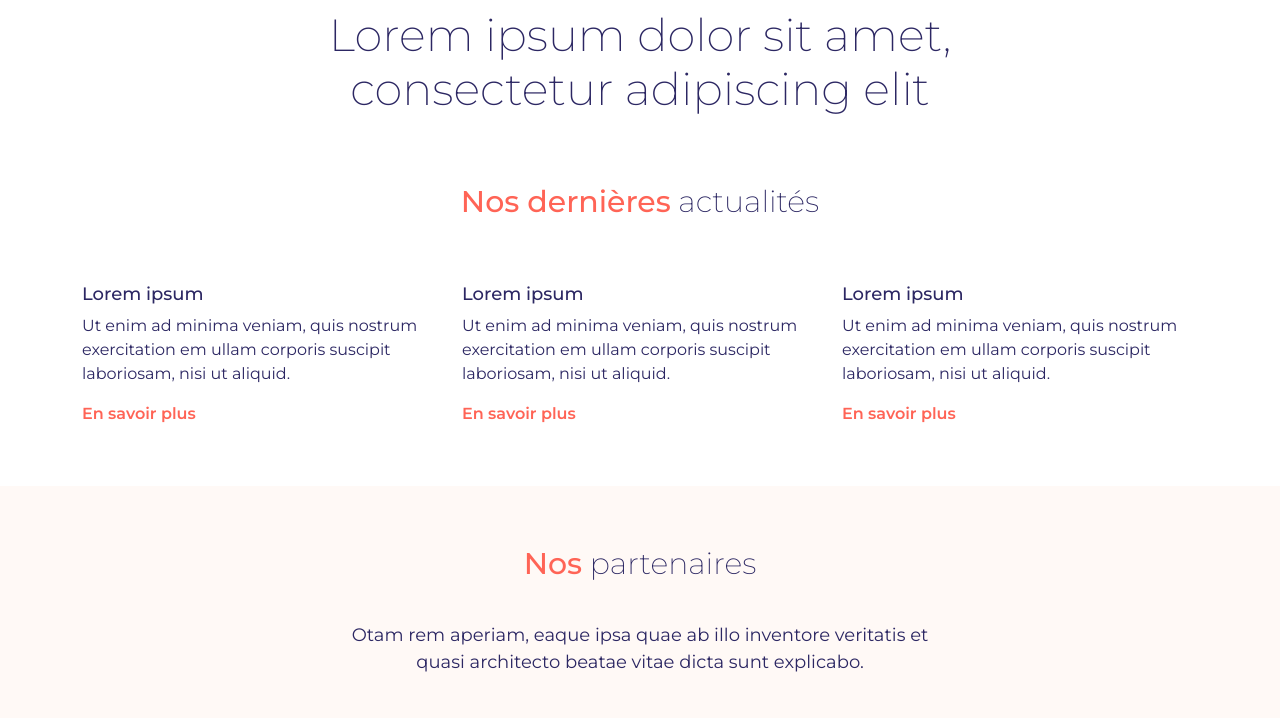
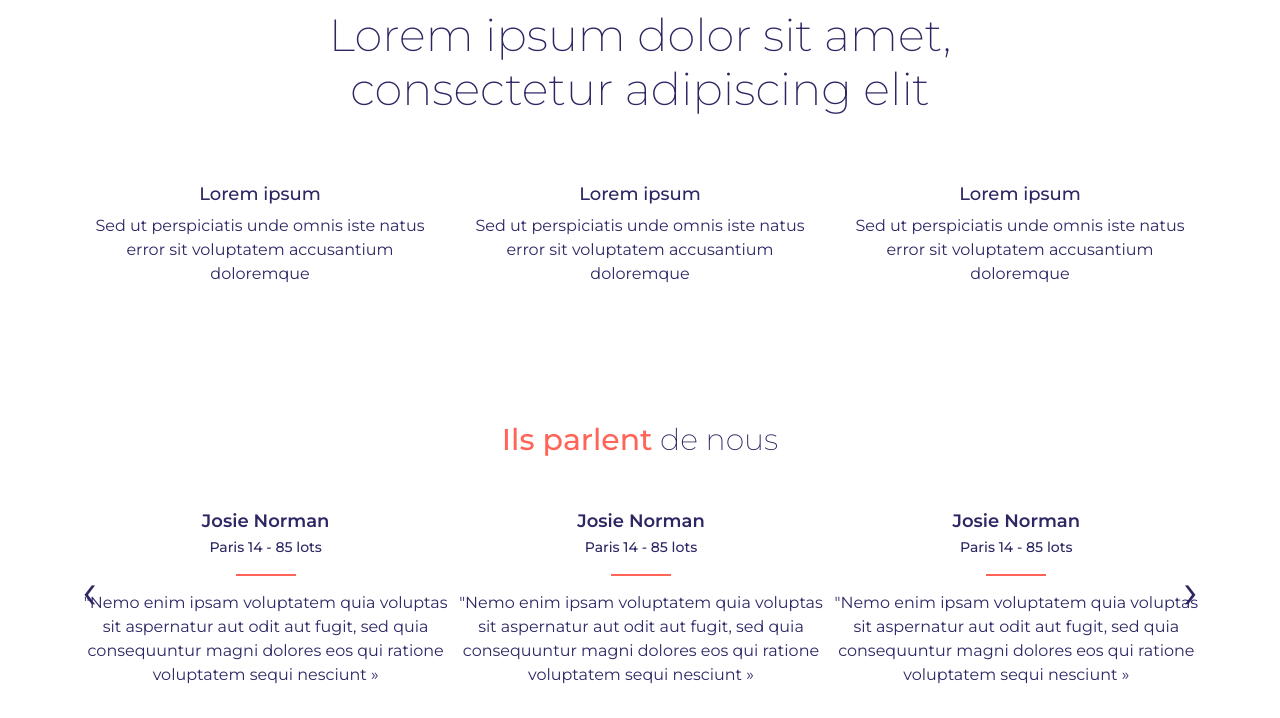
Before and after one commit to integraweb21/Tailorcopro, a plain HTML site: page index.html in a window 1280 px wide. Shown: the part 234-952 px from the top of the page. Drawn offline with nearby package versions, Linux system fonts and the light colour scheme.

Commit message:
Testimonials

```diff
--- a/index.html
+++ b/index.html
@@ -11,12 +11,10 @@
     <link href="https://cdn.jsdelivr.net/npm/bootstrap@5.2.0-beta1/dist/css/bootstrap.min.css" rel="stylesheet" integrity="sha384-0evHe/X+R7YkIZDRvuzKMRqM+OrBnVFBL6DOitfPri4tjfHxaWutUpFmBp4vmVor" crossorigin="anonymous">
     <link rel="stylesheet" href="sass/main.css">
     <script src="https://code.jquery.com/jquery-3.6.0.min.js" integrity="sha256-/xUj+3OJU5yExlq6GSYGSHk7tPXikynS7ogEvDej/m4=" crossorigin="anonymous"></script>
-
     <script src="https://cdn.jsdelivr.net/npm/bootstrap@5.2.0-beta1/dist/js/bootstrap.bundle.min.js" integrity="sha384-pprn3073KE6tl6bjs2QrFaJGz5/SUsLqktiwsUTF55Jfv3qYSDhgCecCxMW52nD2" crossorigin="anonymous"></script>
     <script type="text/javascript" src="https://cdnjs.cloudflare.com/ajax/libs/OwlCarousel2/2.3.4/owl.carousel.min.js"></script>
     <script type="text/javascript" src="js/main.js"></script>
   </head>
-
   <body>
     <header>
         <div class="d-flex top">
@@ -53,6 +51,51 @@
                 <h1 class="text-center">Lorem ipsum dolor sit amet,<br>consectetur adipiscing elit</h1>
             </div>
         </section>
+        <section class="intro">
+            <div class="container">
+                <div class="row">
+                    <div class="col-sm-4 text-center">
+                        <h3>Lorem ipsum</h3>
+                        <p>Sed ut perspiciatis unde omnis iste natus error sit voluptatem accusantium doloremque</p>
+                    </div>
+                    <div class="col-sm-4 text-center">
+                        <h3>Lorem ipsum</h3>
+                        <p>Sed ut perspiciatis unde omnis iste natus error sit voluptatem accusantium doloremque</p>
+                    </div>
+                    <div class="col-sm-4 text-center">
+                        <h3>Lorem ipsum</h3>
+                        <p>Sed ut perspiciatis unde omnis iste natus error sit voluptatem accusantium doloremque</p>
+                    </div>
+                </div>
+            </div>
+        </section>
+        <section class="temoignages">
+            <div class="container">
+                <h2 class="text-center"><span class="orange">Ils parlent</span> de nous</h2>
+                <div class="testimonials owl-carousel owl-theme">
+                    <div class="item text-center">
+                        <span class="name">Josie Norman</span><br>
+                        <span class="localisation">Paris 14 - 85 lots</span>
+                        <p class="msg">"Nemo enim ipsam voluptatem quia voluptas sit aspernatur aut odit aut fugit, sed quia consequuntur magni dolores eos qui ratione voluptatem sequi nesciunt »</p>
+                    </div>
+                    <div class="item text-center">
+                        <span class="name">Josie Norman</span><br>
+                        <span class="localisation">Paris 14 - 85 lots</span>
+                        <p class="msg">"Nemo enim ipsam voluptatem quia voluptas sit aspernatur aut odit aut fugit, sed quia consequuntur magni dolores eos qui ratione voluptatem sequi nesciunt »</p>
+                    </div>
+                    <div class="item text-center">
+                        <span class="name">Josie Norman</span><br>
+                        <span class="localisation">Paris 14 - 85 lots</span>
+                        <p class="msg">"Nemo enim ipsam voluptatem quia voluptas sit aspernatur aut odit aut fugit, sed quia consequuntur magni dolores eos qui ratione voluptatem sequi nesciunt »</p>
+                    </div>
+                    <div class="item text-center">
+                        <span class="name">Josie Norman</span><br>
+                        <span class="localisation">Paris 14 - 85 lots</span>
+                        <p class="msg">"Nemo enim ipsam voluptatem quia voluptas sit aspernatur aut odit aut fugit, sed quia consequuntur magni dolores eos qui ratione voluptatem sequi nesciunt »</p>
+                    </div>
+                </div>
+            </div>
+        </section>
         <section class="actualites">
             <div class="container">
                 <h2 class="text-center"><span class="orange">Nos dernières</span> actualités</h2>
@@ -77,13 +120,12 @@
                     </div>
                 </div>
             </div>
-
         </section>
         <section class="partenaires">
             <div class="container">
                 <h2 class="text-center"><span class="orange">Nos</span> partenaires</h2>
                 <p class="text-center subtitle">Otam rem aperiam, eaque ipsa quae ab illo inventore veritatis et<br>quasi architecto beatae vitae dicta sunt explicabo.</p>
-                <div class="owl-carousel owl-theme">
+                <div class="partners owl-carousel owl-theme">
                     <div class="item">
                         <a href="#">
                             <img src="img/credit-du-nord.png" alt="Crédit du Nord">
@@ -228,6 +270,9 @@
                     </ul>
                 </div>
             </div>
+            <div class="copyright text-center">
+                ©2022 Tailorcopro - Tous droits réservés
+            </div>
         </div>
     </footer>
 
--- a/js/main.js
+++ b/js/main.js
@@ -2,7 +2,24 @@ $(document).ready(function(){
 
     // Owl Carousel
 
-    $('.owl-carousel').owlCarousel({
+    $('.testimonials').owlCarousel({
+        loop:true,
+        margin:10,
+        nav:true,
+        responsive:{
+            0:{
+                items:1
+            },
+            600:{
+                items:2
+            },
+            1000:{
+                items:3
+            }
+        }
+    })
+
+    $('.partners').owlCarousel({
         loop:true,
         margin:10,
         nav:true,
--- a/sass/base/_base.scss
+++ b/sass/base/_base.scss
@@ -15,3 +15,30 @@ ul{
     list-style: none;
     padding-left: 0px;
 }
+
+.owl-carousel{
+    margin-top: 50px;
+    .owl-item{
+        img{
+            width: inherit;
+            margin: 0 auto;
+        }
+    }
+    .owl-nav{
+        position: relative;
+        width: 100%;
+        margin-bottom: -10px;
+        .owl-prev{
+            float: left;
+            span{
+                font-size: 50px;
+            }
+        }
+        .owl-next{
+            float: right;
+            span{
+                font-size: 50px;
+            }
+        }
+    }
+}
--- a/sass/layouts/_footer.scss
+++ b/sass/layouts/_footer.scss
@@ -1,5 +1,5 @@
 footer{
-    padding: 50px 0;
+    padding: 50px 0 0;
     color: $bluegrey;
     font-size: 14px;
     a{
@@ -9,4 +9,7 @@ footer{
             color: $orange;
         }
     }
+    .copyright{
+        padding: 30px 0;
+    }
 }
--- a/sass/pages/_home.scss
+++ b/sass/pages/_home.scss
@@ -1,6 +1,38 @@
 .banner{
     h1{
         margin-top: 30px;
+    }
+}
+
+.intro{
+    padding: 60px 0;
+}
+
+.temoignages{
+    padding: 60px 0;
+    .owl-nav{
+        bottom: 150px;
+    }
+    .name{
+        font-size: 18px;
+        font-weight: 600;
+    }
+    .localisation{
+        font-size: 14px;
+        font-weight: 500;
+    }
+    .msg{
+        margin-top: 30px;
+        &:before{
+            content: "";
+            display: block;
+            position: relative;
+            bottom: 15px;
+            background-color: $orange;
+            width: 60px;
+            height: 2px;
+            margin: 0 auto;
+        }
     }
 }
 
@@ -11,34 +43,9 @@
 .partenaires{
     padding: 60px 0;
     background-color: $bgGrey;
-    .owl-carousel{
-        margin-top: 50px;
-        .owl-item{
-            img{
-                width: inherit;
-                margin: 0 auto;
-            }
-        }
-        .owl-nav{
-            position: relative;
-            width: 100%;
-            bottom: 100px;
-            margin-bottom: -10px;
-            .owl-prev{
-                float: left;
-                span{
-                    font-size: 50px;
-                }
-            }
-            .owl-next{
-                float: right;
-                span{
-                    font-size: 50px;
-                }
-            }
-        }
+    .owl-nav{
+        bottom: 100px;
     }
-
 }
 
 .home-extranet{
```
Also changed, not shown: sass/main.css, 1 other file.
